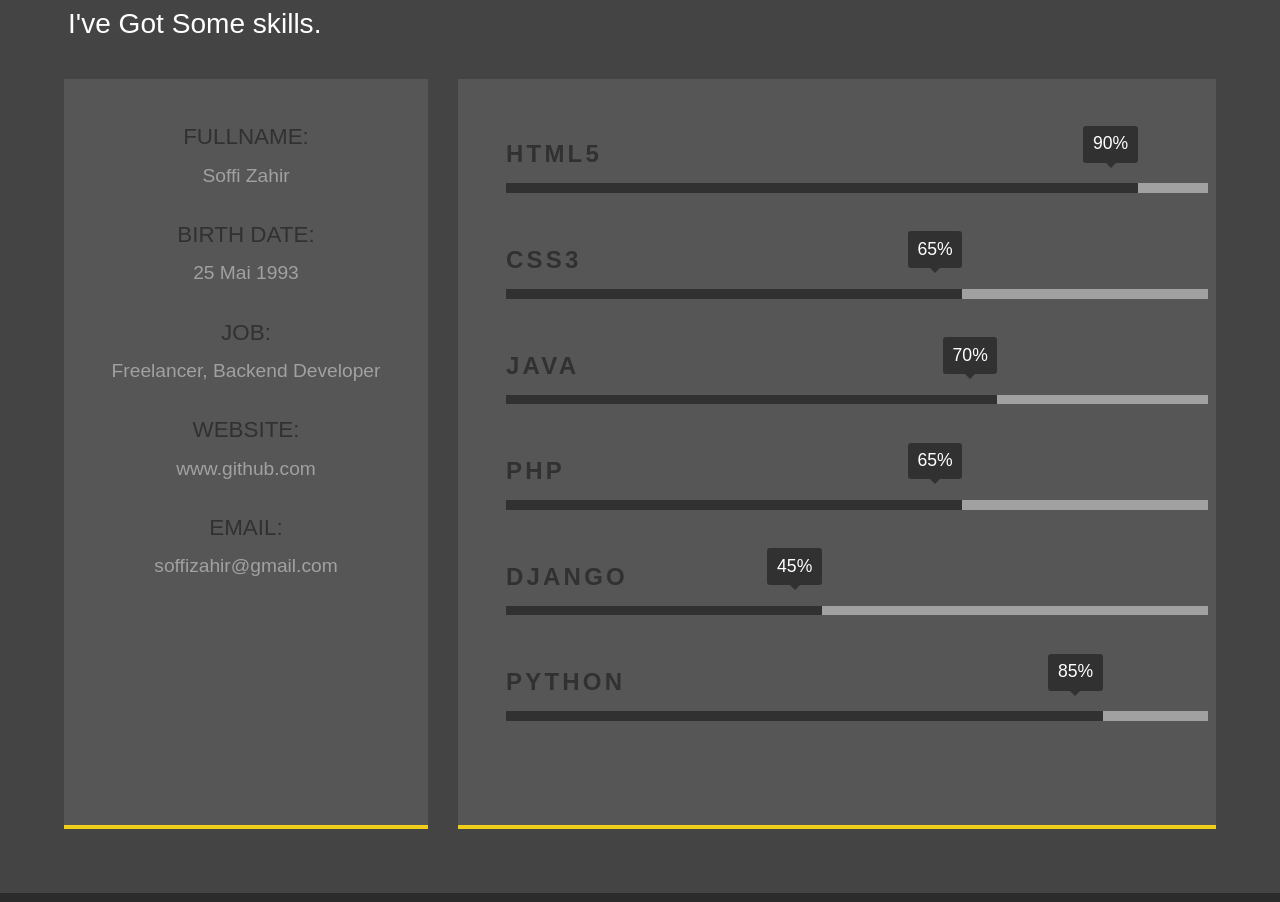
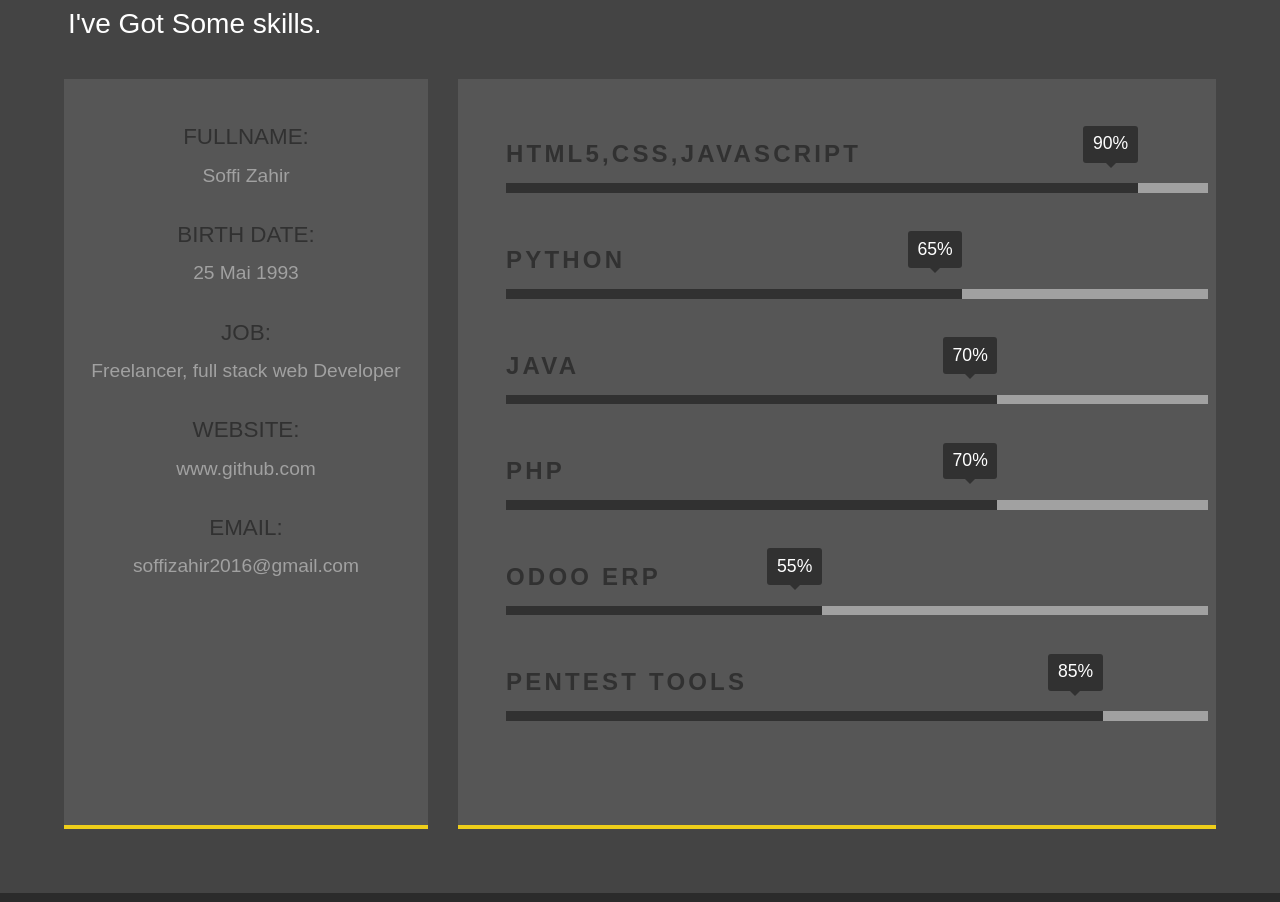
Before and after one commit to zayzou/azul, a plain HTML site: page about.html in a window 1280 px wide. Shown: the part 577-1479 px from the top of the page. Drawn offline with Linux system fonts and the light colour scheme; some icons are missing.

Commit message:
Add files via upload

```diff
--- a/about.html
+++ b/about.html
@@ -62,7 +62,7 @@
                 <div class="text-secondary">
                     BIO
                 </div>
-                <p>My name is Soffi Zahir , i'm 25 old ,i have master degree in Networks and Embedded Systems.</p>
+                <p>My name is Soffi Zahir , i'm 27 old ,i have master degree in Networks and Embedded Systems.</p>
                 <p>I'm passionate by new technologies and web development</p>
 
             </div>
@@ -75,38 +75,38 @@
                 <h1> BIRTH DATE:</h1>
                 <p>25 Mai 1993</p>
                 <h1> JOB: </h1>
-                <p> Freelancer, Backend Developer </p>
+                <p> Freelancer, full stack web Developer </p>
                 <h1> WEBSITE:</h1>
                 <p> www.github.com </p>
                 <h1> EMAIL: </h1>
-                <p> soffizahir@gmail.com</p>
+                <p> soffizahir2016@gmail.com</p>
 
             </div>
             <div class="job job-1">
                 <ul class="skill-bars">
                     <li>
                         <div class="progress percent90"><span>90%</span></div>
-                        <i class="fab fa-html"></i><strong> HTML5</strong>
+                        <i class="fab fa-html"></i><strong> HTML5,CSS,JavaScript</strong>
                     </li>
                     <li>
                         <div class="progress percent65"><span>65%</span></div>
-                        <strong>CSS3</strong>
+                        <strong>Python</strong>
                     </li>
                     <li>
                         <div class="progress percent70"><span>70%</span></div>
                         <strong>JAVA</strong>
                     </li>
                     <li>
-                        <div class="progress percent65"><span>65%</span></div>
+                        <div class="progress percent70"><span>70%</span></div>
                         <strong>PHP</strong>
                     </li>
                     <li>
-                        <div class="progress percent45"><span>45%</span></div>
-                        <strong>Django</strong>
+                        <div class="progress percent45"><span>55%</span></div>
+                        <strong>Odoo ERP</strong>
                     </li>
                     <li>
                         <div class="progress percent85"><span>85%</span></div>
-                        <strong>Python</strong>
+                        <strong>Pentest tools</strong>
                     </li>
 
                 </ul>
```
Also changed, not shown: contact.html (+2 -2 lines), index.html (+2 -2 lines), work.html (+2 -2 lines), 1 other file.
